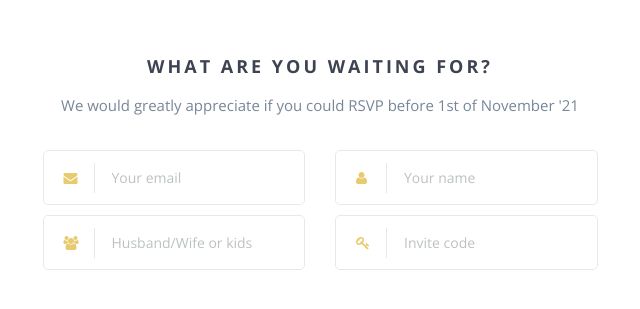
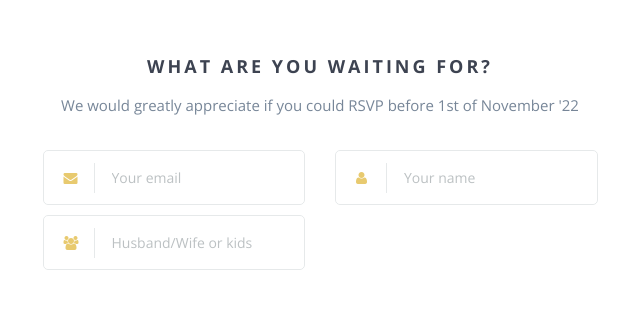
Before and after one commit to nernald/nernald.github.io, a website: page index.html in a window 1280 px wide. Shown: the part 1555-1864 px from the top of the page, 320-960 px from the left. Drawn offline with nearby package versions, Linux system fonts and the light colour scheme; files whose address does not match are found by name.

Commit message:
Change year

```diff
--- a/index.html
+++ b/index.html
@@ -10,11 +10,11 @@
 <head>
     <meta charset="utf-8">
     <meta http-equiv="X-UA-Compatible" content="IE=edge"/>
-    <title>The Beckett Wedding 2022</title>
+    <title>The Beckett Wedding 2023</title>
     <meta name="description" content="We would like to invite you to our big day.">
     <meta name="viewport" content="width=device-width, initial-scale=1">
     <meta name="theme-color" content="#ffffff">
-    <meta property="og:title" content="The Beckett Wedding 2022">
+    <meta property="og:title" content="The Beckett Wedding 2023">
     <meta property="og:description" content="We would like to invite you to our big day.">
     <meta property="og:image" content="/img/Clandeboye.png">
     <meta property="og:type" content="website">
@@ -114,7 +114,7 @@
         <div class="row">
             <div class="col-md-6 col-md-offset-3">
                 <h3>What are you waiting for?</h3>
-                <p>We would greatly appreciate if you could RSVP before 1st of November '21</p>
+                <p>We would greatly appreciate if you could RSVP before 1st of November '22</p>
                 <form id="rsvp-form" class="rsvp-form"
                       action=""
                       method="POST">
@@ -143,14 +143,6 @@
                                                                   required>
                             </div>
                         </div>
-                        <div class="col-md-6 col-sm-6">
-                            <div class="form-input-group">
-                                <i class="fa fa-key"></i><input type="number" name="invite_code" id="invite_code"
-                                                                class="" min="0"
-                                                                placeholder="Invite code"
-                                                                required>
-                            </div>
-                        </div>
                     </div>
                     <div class="row">
                         <div class="col-md-12" id="alert-wrapper"></div>
```
